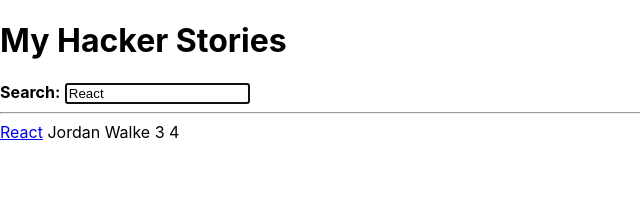
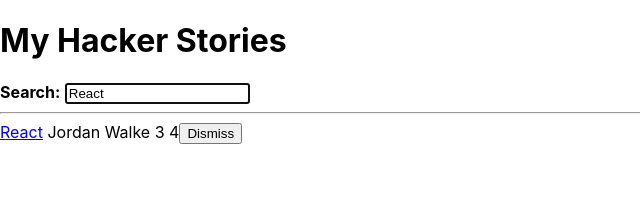
Before and after one commit to darren-stoll/TRRR-hacker-stories, a React (Create React App) app: page / in a window 1280 px wide. Shown: the top 212 px of the page, without its empty margins (0-640 px from the left). Built offline with nearby package versions, Linux system fonts and the light colour scheme.

Commit message:
Inline Handler in JSX

```diff
--- a/src/App.js
+++ b/src/App.js
@@ -29,21 +29,7 @@ export default App;
 
 import React from 'react';
 
-
-const useSemiPersistentState = (key, initialState) => {
-  const [value, setValue] = React.useState(
-    localStorage.getItem(key) || initialState
-  );
-
-  React.useEffect(() => {
-    localStorage.setItem(key, value);
-  }, [value, key]);
-
-  return [value, setValue];
-}
-
-const App = () => {
-  const stories = [
+const initialStories = [
   {
     title: 'React',
     url: 'https://reactjs.org/',
@@ -62,7 +48,30 @@ const App = () => {
   }
 ];
 
+const useSemiPersistentState = (key, initialState) => {
+  const [value, setValue] = React.useState(
+    localStorage.getItem(key) || initialState
+  );
+
+  React.useEffect(() => {
+    localStorage.setItem(key, value);
+  }, [value, key]);
+
+  return [value, setValue];
+}
+
+const App = () => {
+
   const [searchTerm, setSearchTerm] = useSemiPersistentState('search', 'React');
+
+  const [stories, setStories] = React.useState(initialStories);
+
+  const handleRemoveStory = (item) => {
+    const newStories = stories.filter(
+      (story) => item.objectID !== story.objectID
+    );
+    setStories(newStories);
+  }
 
   const handleSearch = (event) => {
     setSearchTerm(event.target.value);
@@ -84,7 +93,7 @@ const App = () => {
 
       <hr />
 
-      <List list={searchedStories} />
+      <List list={searchedStories} onRemoveItem={handleRemoveStory} />
     </div>
 
   );
@@ -107,11 +116,12 @@ const InputWithLabel = ({ id, type="text", value, onInputChange, isFocused, chil
   )
 }
 
-const List = ({list}) =>
-  list.map((item) => <Item key={item.objectID} item= {item} />);
+const List = ({ list, onRemoveItem }) =>
+  list.map((item) => <Item key={item.objectID} item= {item} onRemoveItem={onRemoveItem} />);
 
 
-const Item = ( { item } ) => (
+const Item = ( { item, onRemoveItem } ) => {
+  return (
     <div>
       <span>
         <a href={item.url}>{item.title}</a>
@@ -119,7 +129,13 @@ const Item = ( { item } ) => (
       <span> {item.author} </span>
       <span>{item.num_comments} </span>
       <span>{item.points}</span>
+      <span>
+        <button type="button" onClick={() => onRemoveItem(item)}>
+          Dismiss
+        </button>
+      </span>
     </div>
   );
+}
 
 export default App;
```
Lines whose indentation alone changed are shown as unchanged.
